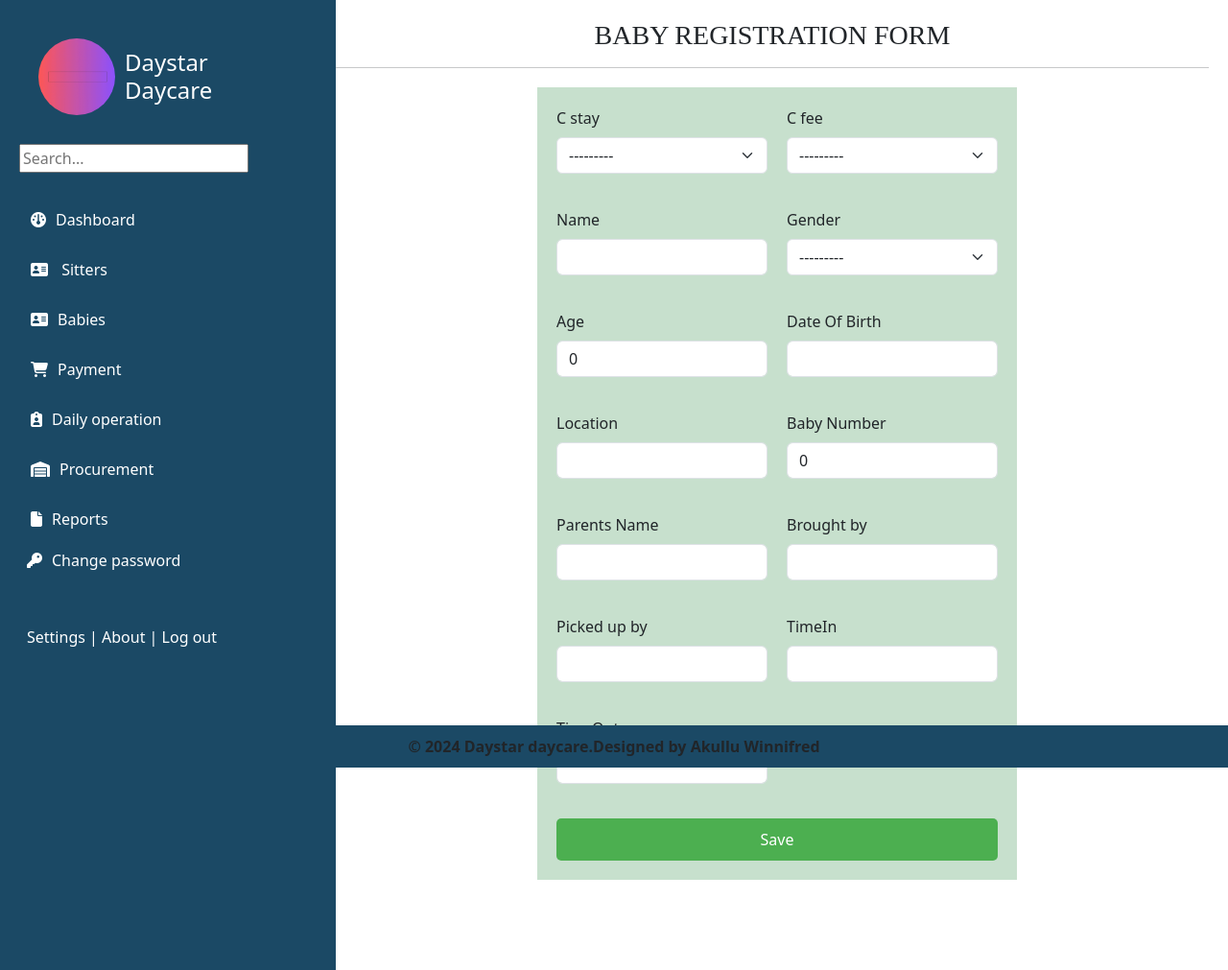
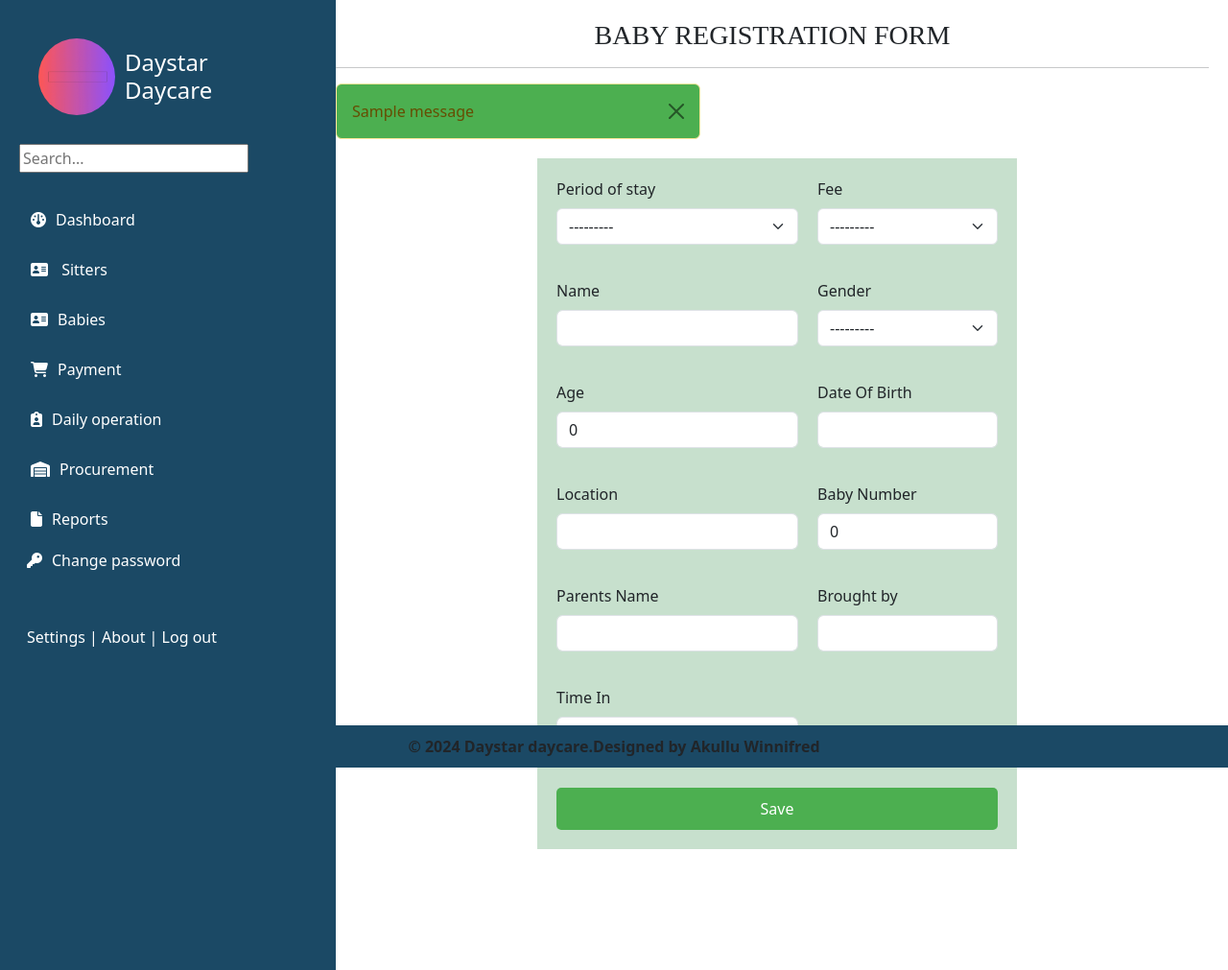
Before and after one commit to Akulluwinnifred/catalyst_daystar, a Django app: page /babyreg/ in a window 1280 px wide. Shown: the top 1011 px of the page at 96% size. Run offline with Django 5.2, Linux system fonts and the light colour scheme; data comes from the database, SQL or seed files in the repository; tables that the repository leaves empty hold one stand-in row (values such as "Sample post"); one stand-in notice (Sample message) is shown; some libraries are stand-ins or nearby versions.

Commit message:
editing models

```diff
--- a/myapp/forms.py
+++ b/myapp/forms.py
@@ -8,6 +8,8 @@ class Babyreg_form(forms.ModelForm):
     class Meta:
         model = RegisterBaby
         fields = '__all__'
+        widgets = {
+            'Time_In': forms.DateTimeInput(attrs={'type': 'datetime-local'}),}
 
 class Sitterreg_form(forms.ModelForm):
     class Meta:
@@ -18,6 +20,8 @@ class Departure_form(forms.ModelForm):
     class Meta:
         model = Departure
         fields = '__all__'
+        widgets = {
+            'departure_time': forms.DateTimeInput(attrs={'type': 'datetime-local'}),}
 
 
 
--- a/myapp/models.py
+++ b/myapp/models.py
@@ -28,7 +28,7 @@ class BabySitter(models.Model):
     gender = models.CharField(max_length=10, null=True, blank=True,choices=GENDER_CHOICES)
     location = models.CharField(max_length=100, null=True, blank=True)
     Date_Of_Birth = models.DateTimeField(null=True, blank=True)
-    NIN = models.IntegerField(null=True, blank=True)
+    NIN = models.CharField(max_length=14,null=True, blank=True)
     Religion = models.CharField(max_length=30, null=True, blank=True)
     Level_Of_Education = models.CharField(max_length=200, null=True, blank=True)
     Contact = models.IntegerField(null=True, blank=True)
@@ -37,13 +37,16 @@ class BabySitter(models.Model):
     Recommenders_Name = models.CharField(max_length=200, null=True, blank=True)
     Recommenders_Contact = models.IntegerField(null=True, blank=True)
 
+    def __str__(self):
+        return self.name
+
 class RegisterBaby(models.Model):
     GENDER_CHOICES = (
          ('male', 'Male'),
         ('female', 'Female'),
      )
-    c_stay = models.ForeignKey(Categorystay, on_delete=models.CASCADE, null=True,blank=True)
-    c_fee = models.ForeignKey(Payment, on_delete=models.CASCADE, null=True,blank=True)
+    Period_of_stay = models.ForeignKey(Categorystay, on_delete=models.CASCADE, null=True,blank=True)
+    Fee = models.ForeignKey(Payment, on_delete=models.CASCADE, null=True,blank=True)
     name = models.CharField(max_length=200, null=True, blank=True)
     gender = models.CharField(max_length=10, null=True, blank=True,choices=GENDER_CHOICES)
     age = models.IntegerField(null=True, blank=True, default=0)
@@ -52,18 +55,18 @@ class RegisterBaby(models.Model):
     Baby_Number = models.CharField(max_length=200,null=True, blank=True, default=0)
     Parents_Name = models.CharField(max_length=200,null=True, blank=True)
     Brought_by = models.CharField(max_length=200, null=True, blank=True)
-    Picked_up_by = models.CharField(max_length=200, null=True, blank=True)
-    TimeIn = models.DateTimeField(null=True, blank=True)
-    TimeOut = models.DateTimeField(null=True, blank=True)
+    Time_In = models.DateTimeField(null=True, blank=True)
+    created_at = models.DateTimeField(auto_now_add=True)
     def __str__(self):
         return self.name
 
 
 class Departure(models.Model):
-    name = models.CharField(max_length=200, null=True, blank=True)
-    Picked_up_by = models.CharField(max_length=200, null=True, blank=True)
-    Time_Out = models.DateTimeField(null=True, blank=True)
-    comment = models.TextField(max_length=250, null='False',blank = 'False')
+    baby_name = models.CharField(max_length=100)
+    departure_time = models.DateTimeField()
+    picked_up_by = models.CharField(max_length=100)
+    comment = models.TextField(blank=True)
+    created_at = models.DateTimeField(auto_now_add=True)
     def __str__(self):
         return self.name
 
--- a/myapp/templates/babyreg.html
+++ b/myapp/templates/babyreg.html
@@ -7,6 +7,12 @@
 {% block content %}
 <h3 class="text-center" style="font-family: 'Times New Roman', Times, serif;">BABY REGISTRATION FORM</h3>
 <hr>
+{% for message in messages %}
+<div class="alert alert-warning alert-dismissible fade show" role="alert" style="background-color: #4caf50; width: 40%; margin-left: 40px;">
+    {{ message }}
+    <button type="button" class="btn-close" data-bs-dismiss="alert" aria-label="Close"></button>
+  </div>
+{% endfor %}
 <div class="container">
     <form method="POST" class="babereg-form">
         {% csrf_token %}
--- a/myapp/views.py
+++ b/myapp/views.py
@@ -3,10 +3,9 @@ from django.http import HttpResponse
 from django.utils import timezone
 from . forms import *
 from django.contrib.auth import authenticate, login
-# from django.contrib import messages
 from django.contrib.auth import update_session_auth_hash
 from django.contrib.auth.decorators import login_required
-# from django.urls import reverse_lazy
+from django.contrib import messages
 def index(request):
     return render(request,'index.html')
 
@@ -112,26 +111,27 @@ def babyreg(request):
 
       if form.is_valid():
          form.save()
-         print(form)
+         messages.success(request,'Baby signed in successfully')
+        #  print(form)
          return redirect('/babyreg')
    else:
       form = Babyreg_form()
       return render(request,'babyreg.html',{'form':form})
 
 def departure(request):
-   form = Departure_form()
+    form = Departure_form()
 
-   if request.method == 'POST':
+    if request.method == 'POST':
 
-      form = Departure_form(request.POST)
+       form = Departure_form(request.POST)
 
-      if form.is_valid():
-         form.save()
-         print(form)
-         return redirect('/departure')
-   else:
-      form = Departure_form()
-      return render(request,'departure.html',{'form':form})
+       if form.is_valid():
+          form.save()
+          messages.success(request,"Baby signed out successfully")
+          return redirect('/departure')
+    else:
+        form = Departure_form()
+    return render(request,'departure.html',{'form':form})
 
 
 def read(request,id):
@@ -140,8 +140,15 @@ def read(request,id):
 
 
 def Sitterreg(request):
-    getsitterform = Sitterreg_form()
-    return render(request, 'sitterreg.html', {'getsitterform': getsitterform})
+    if request.method == 'POST':
+        getsitterform = Sitterreg_form(request.POST)
+        if getsitterform.is_valid():
+            getsitterform.save()
+            messages.success(request, 'Sitter registered successfully')
+            return redirect('/sitterreg')
+    else:
+        getsitterform = Sitterreg_form()
+        return render(request, 'sitterreg.html', {'getsitterform': getsitterform})
 
 
 # def edit(request,id):
```
Also changed, not shown: myapp/templates/departure.html (+7 -0 lines), myapp/templates/sitterreg.html (+8 -1 lines), db.sqlite3, myapp/migrations/0001_initial.py, myapp/migrations/0002_addbaby_babysitters_categorystay_inventorytracker_and_more.py (deleted), myapp/migrations/0003_rename_babysitters_babysitter.py (deleted), myapp/migrations/0004_rename_paymenttime_registerbaby_parents_name_and_more.py (deleted), myapp/migrations/0005_rename_nameofthepersonthathasbroughtthebaby_registerbaby_name_of_the_person_that_has_brought_the_bab.py (deleted), myapp/migrations/0006_delete_addbaby_and_more.py (deleted), myapp/migrations/0007_alter_registerbaby_comment.py (deleted), myapp/migrations/0008_rename_name_of_the_person_that_has_brought_the_baby_registerbaby_brought_by_and_more.py (deleted), myapp/migrations/0009_departure.py (deleted), myapp/migrations/0010_departure_comment.py (deleted), myapp/migrations/0011_alter_babysitter_gender_alter_registerbaby_gender.py (deleted).
